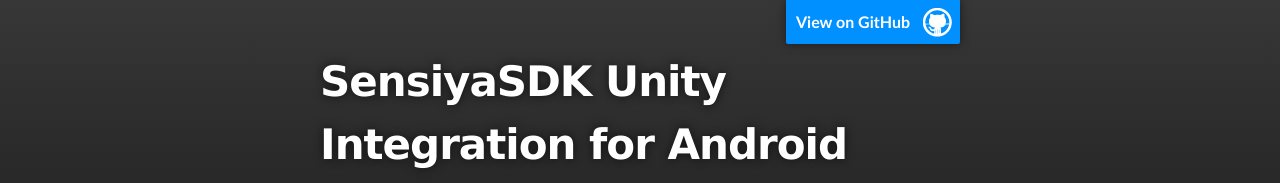
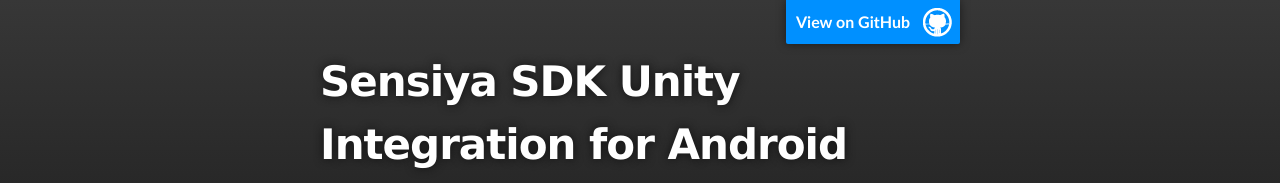
Before and after one commit to sensiya/sensiyasdk-unity, a plain HTML site: page index.html in a window 1280 px wide. Shown: the top 183 px of the page. Drawn offline with Linux system fonts and the light colour scheme.

```diff
--- a/index.html
+++ b/index.html
@@ -4,11 +4,11 @@
   <head>
     <meta charset='utf-8'>
     <meta http-equiv="X-UA-Compatible" content="chrome=1">
-    <meta name="description" content="SensiyaSDK Unity Integration for Android : The Unity version of SensiyaSDK.">
+    <meta name="description" content="Sensiya SDK Unity Integration for Android : The Unity version of SensiyaSDK.">
 
     <link rel="stylesheet" type="text/css" media="screen" href="stylesheets/stylesheet.css">
 
-    <title>SensiyaSDK Unity Integration for Android</title>
+    <title>Sensiya SDK Unity Integration for Android</title>
   </head>
 
   <body>
@@ -18,7 +18,7 @@
         <header class="inner">
           <a id="forkme_banner" href="https://github.com/sensiya/sensiyasdk-unity">View on GitHub</a>
 
-          <h1 id="project_title">SensiyaSDK Unity Integration for Android</h1>
+          <h1 id="project_title">Sensiya SDK Unity Integration for Android</h1>
           <h2 id="project_tagline">The Unity version of SensiyaSDK.</h2>
 
             <section id="downloads">
@@ -227,7 +227,7 @@ double longitude = home.Longitude<span class="pl-k">;</span></pre></div>
     <!-- FOOTER  -->
     <div id="footer_wrap" class="outer">
       <footer class="inner">
-        <p class="copyright">SensiyaSDK Unity Integration for Android maintained by <a href="https://github.com/sensiya">sensiya</a></p>
+        <p class="copyright">Sensiya SDK Unity Integration for Android maintained by <a href="https://github.com/sensiya">sensiya</a></p>
         <p>Published with <a href="http://pages.github.com">GitHub Pages</a></p>
       </footer>
     </div>
```
Also changed, not shown: params.json (+1 -1 lines).
